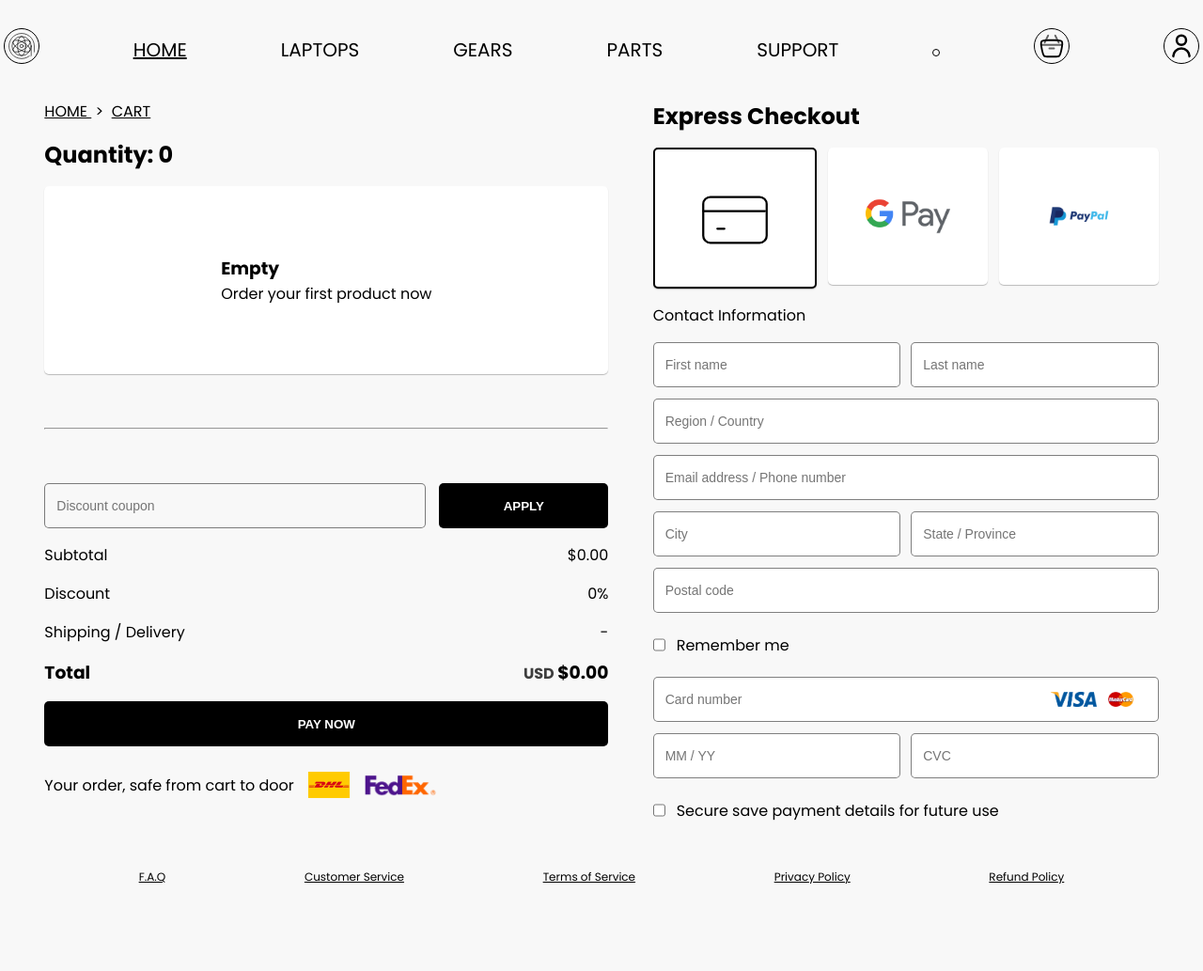
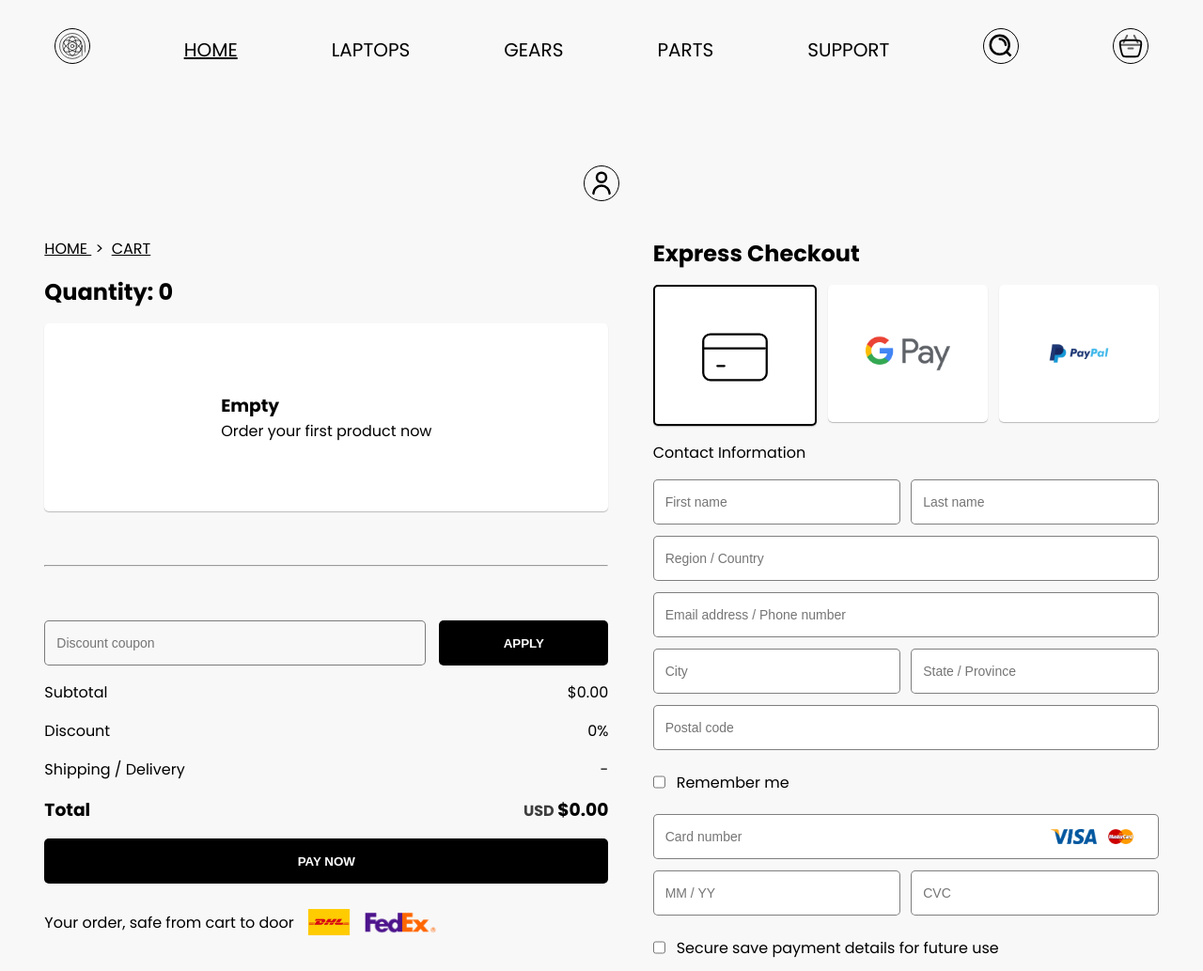
Before and after one commit to Skylar-404/Cart-Quantum-Gear, a plain HTML site: page index.html in a window 1280 px wide. Shown: the top 1033 px of the page at 94% size. Before the commit the page ends 942 px from the top, so only its background shows below. Drawn offline with Linux system fonts and the light colour scheme; a web font is replaced by a local one.

Commit message:
index.html

```diff
--- a/index.html
+++ b/index.html
@@ -17,7 +17,7 @@
             <a href="https://skylar-404.github.io/Gears-Quantum-Gear/" target="_self">GEARS</a>
             <a href="https://skylar-404.github.io/Parts-GPU-Quantum-Gear/" target="_self">PARTS</a>
             <a href="#">SUPPORT</a>
-            <a href="#" id="search"><img src="./icons-pack/search-alt-2-svgrepo-com.svg" alt=""></a>
+            <a href="#" id="search"><img src="./Assets/search-alt-2-svgrepo-com.svg" alt=""></a>
             <a href="https://skylar-404.github.io/Cart-Quantum-Gear/" id="cart" target="_self"><img src="./Assets/cart-4-svgrepo-com.svg" alt=""></a>
             <a href="https://skylar-404.github.io/Login-Quantum-Gear/" id="user" target="_self"><img src="./Assets/user-alt-1-svgrepo-com.svg" alt=""></a>
         </nav>
```
